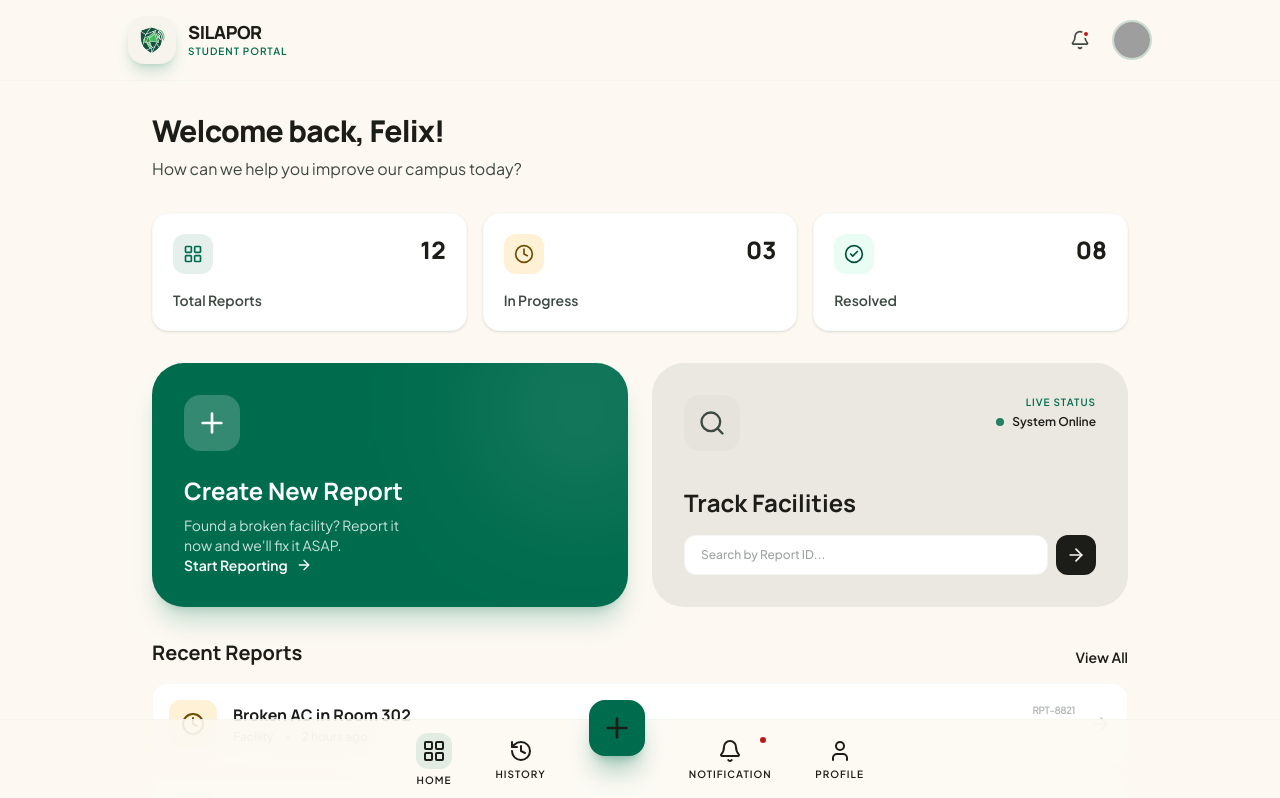
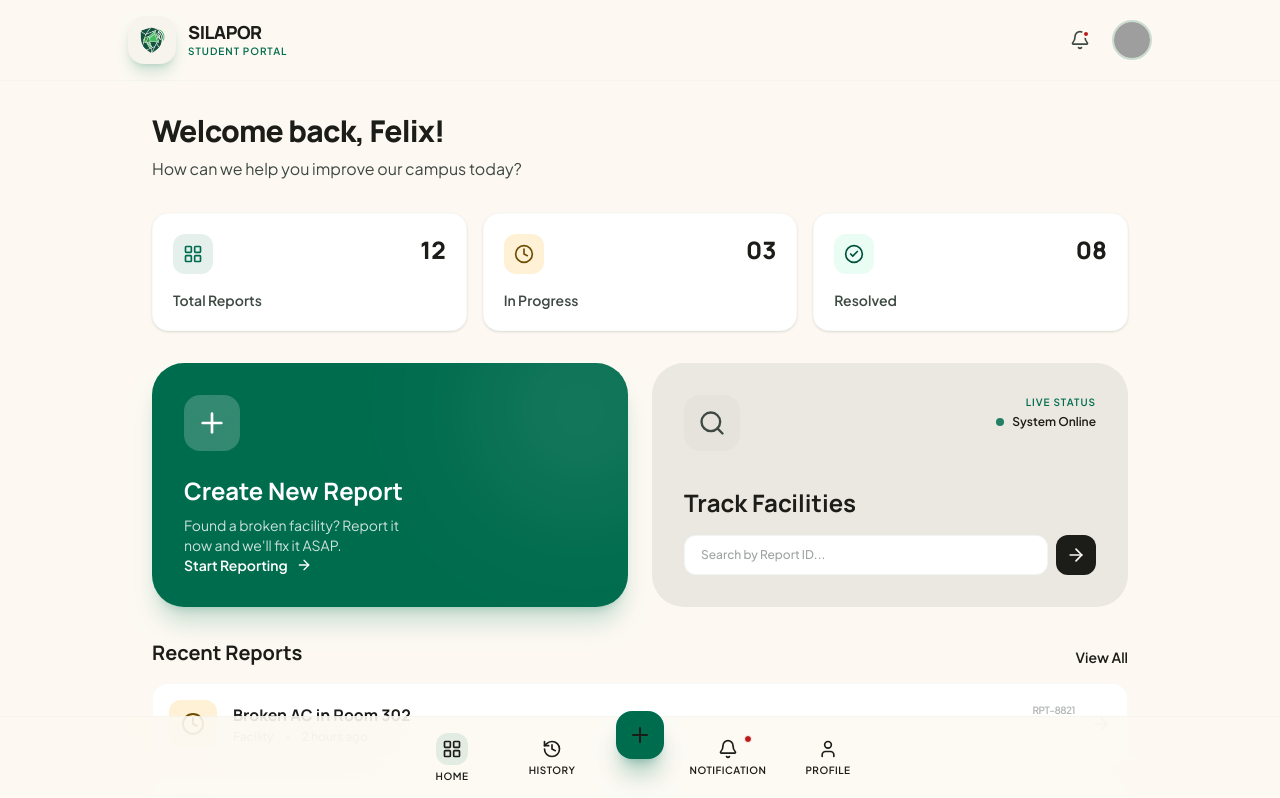
Before and after one commit to ahsansuryana/silapor, a React (Vite) app in the folder frontend/: page /home in a window 1280 px wide. Shown: the top 798 px of the page. Built offline with nearby package versions, Linux system fonts and the light colour scheme; grey boxes are pictures that could not be loaded; the HTML template or start-up script is replaced by a standard one.

Commit message:
fix: equalize bottom nav item widths with fixed w-[72px]
- Set all nav items to w-[72px] for uniform width
- Adjust FAB and icons to smaller sizes for balance
- Tweak padding and positioning for better alignment
- Move notification dot to align properly

```diff
--- a/frontend/src/pages/User/UserHome.tsx
+++ b/frontend/src/pages/User/UserHome.tsx
@@ -172,31 +172,31 @@ export default function UserHome() {
       </main>
 
       {/* Bottom Navigation */}
-      <nav className="fixed bottom-0 left-0 right-0 z-50 bg-surface/80 backdrop-blur-2xl border-t border-outline-variant/10 px-8 py-3">
+      <nav className="fixed bottom-0 left-0 right-0 z-50 bg-surface/80 backdrop-blur-2xl border-t border-outline-variant/10 px-4 py-3">
         <div className="max-w-md mx-auto flex justify-between items-center">
-          <Link to="/home" className="flex flex-col items-center gap-1 text-primary">
+          <Link to="/home" className="w-[72px] flex flex-col items-center gap-1 text-primary py-1">
             <div className="p-1.5 rounded-xl bg-primary/10">
-              <LayoutGrid className="w-6 h-6" />
+              <LayoutGrid className="w-5 h-5" />
             </div>
-            <span className="text-[10px] font-bold uppercase tracking-widest">Home</span>
+            <span className="text-[10px] font-bold uppercase tracking-wider">Home</span>
           </Link>
-          <Link to="/reports" className="flex flex-col items-center gap-1 text-on-surface-variant hover:text-primary transition-colors">
-            <History className="w-6 h-6" />
-            <span className="text-[10px] font-bold uppercase tracking-widest">History</span>
+          <Link to="/reports" className="w-[72px] flex flex-col items-center gap-1 text-on-surface-variant hover:text-primary transition-colors py-1">
+            <History className="w-5 h-5" />
+            <span className="text-[10px] font-bold uppercase tracking-wider">History</span>
           </Link>
-          <div className="relative -top-8">
-            <Link to="/report/new" className="w-14 h-14 bg-primary rounded-2xl flex items-center justify-center shadow-xl shadow-primary/30 text-white active:scale-90 transition-transform">
-              <Plus className="w-8 h-8" />
+          <div className="relative -top-6">
+            <Link to="/report/new" className="w-12 h-12 bg-primary rounded-2xl flex items-center justify-center shadow-xl shadow-primary/30 text-white active:scale-90 transition-transform">
+              <Plus className="w-6 h-6" />
             </Link>
           </div>
-          <Link to="#" className="flex flex-col items-center gap-1 text-on-surface-variant hover:text-primary transition-colors relative">
-            <Bell className="w-6 h-6" />
-            <span className="text-[10px] font-bold uppercase tracking-widest">Notification</span>
-            <span className="absolute top-[-4px] right-1 w-2.5 h-2.5 bg-error rounded-full border-2 border-surface"></span>
+          <Link to="#" className="w-[72px] flex flex-col items-center gap-1 text-on-surface-variant hover:text-primary transition-colors py-1 relative">
+            <Bell className="w-5 h-5" />
+            <span className="text-[10px] font-bold uppercase tracking-wider">Notification</span>
+            <span className="absolute top-0 right-3 w-2 h-2 bg-error rounded-full border border-surface"></span>
           </Link>
-          <Link to="/profile" className="flex flex-col items-center gap-1 text-on-surface-variant hover:text-primary transition-colors">
-            <User className="w-6 h-6" />
-            <span className="text-[10px] font-bold uppercase tracking-widest">Profile</span>
+          <Link to="/profile" className="w-[72px] flex flex-col items-center gap-1 text-on-surface-variant hover:text-primary transition-colors py-1">
+            <User className="w-5 h-5" />
+            <span className="text-[10px] font-bold uppercase tracking-wider">Profile</span>
           </Link>
         </div>
       </nav>
```
